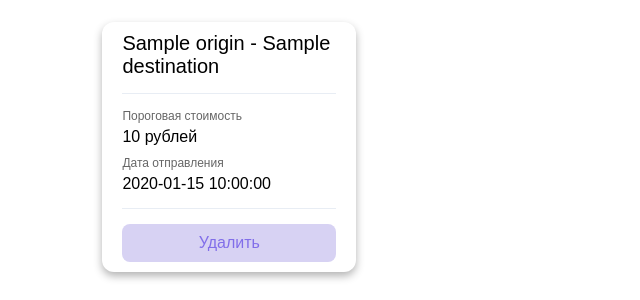
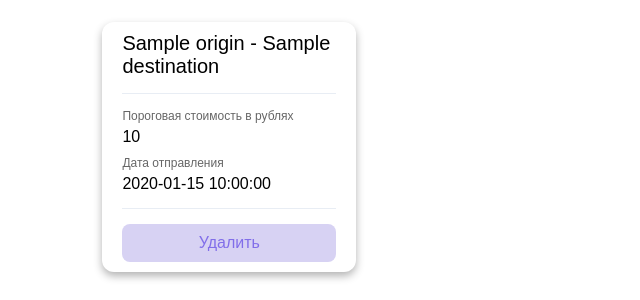
Before and after one commit to Kyronison/aviasalesforbitches, a Flask app: template app/website/templates/main.html in a window 1280 px wide. Shown: the part 126-426 px from the top of the page, without its empty margins (0-640 px from the left). Run offline with Flask 3, Linux system fonts and the light colour scheme; the template is opened without the code that fills it: most values are stand-ins (such as "Sample title", 1, 10 or a date in 2020).

Commit message:
Add average note about money

```diff
--- a/app/website/templates/main.html
+++ b/app/website/templates/main.html
@@ -24,8 +24,8 @@
                 <div class="bubble">
                     <div class="greeting">{{ card.origin }} - {{ card.destination }}</div>
                     <div class="divider"></div>
-                    <div class="small-text">Пороговая стоимость</div>
-                    <div class="large-text">{{ card.price_threshold if card.price_threshold else "Average" }} рублей</div>
+                    <div class="small-text">Пороговая стоимость в рублях</div>
+                    <div class="large-text">{{ card.price_threshold if card.price_threshold else "Средняя цена" }}</div>
                     <div class="small-text">Дата отправления</div>
                     <div class="large-text">{{ card.flight_date }}</div>
                     <div class="divider"></div>
```
